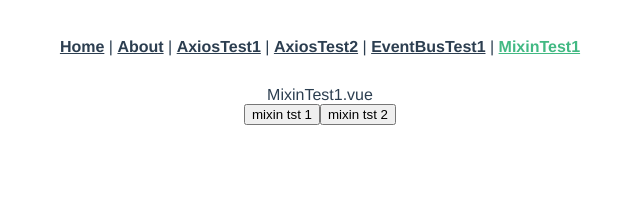
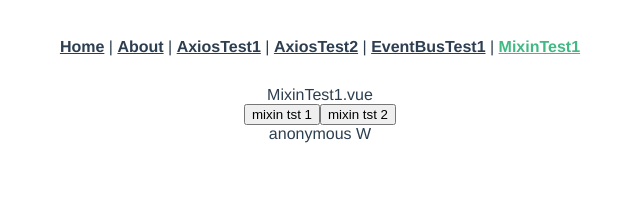
Before and after one commit to ajg1029/VuePractice002, a Vue app in the folder 03_create_app_manually/hello-vuex/: page /mxn1 in a window 1280 px wide. Shown: the top 215 px of the page, without its empty margins (320-960 px from the left). Built offline with nearby package versions, Linux system fonts and the light colour scheme.

Commit message:
template 안에서도 mixin 의 data 바로 가져올 수 있는지

```diff
--- a/03_create_app_manually/hello-vuex/src/views/MixinTest1.vue
+++ b/03_create_app_manually/hello-vuex/src/views/MixinTest1.vue
@@ -3,6 +3,7 @@
     <div>MixinTest1.vue</div>
     <button @click="testMethod1">mixin tst 1</button>
     <button @click="testMethod2">mixin tst 2</button>
+    <div>{{ wakMessage }}</div>
   </div>
 </template>
 
```
